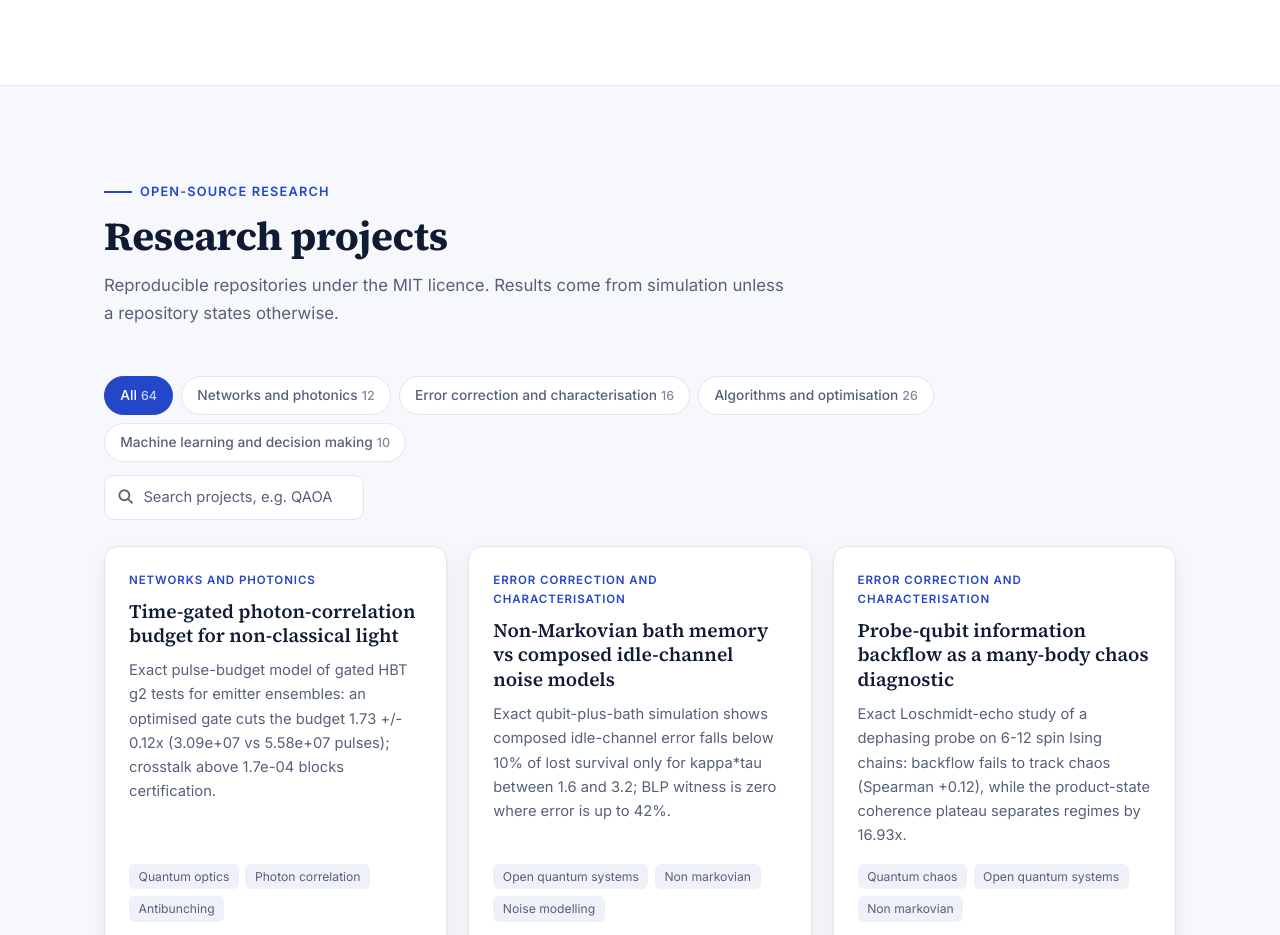
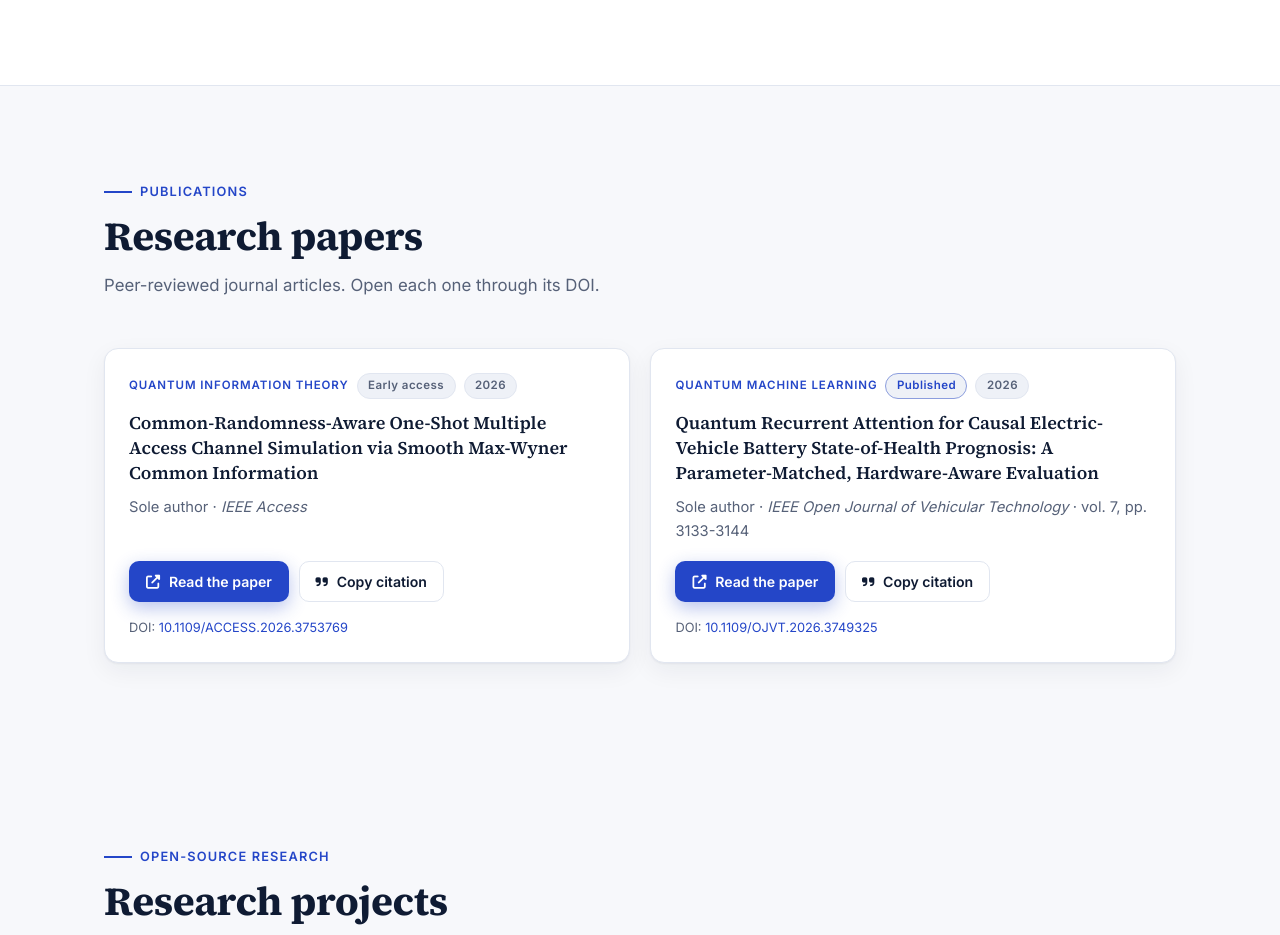
Before and after one commit to pradeepdegalaroyal/pradeepdegalaroyal.github.io, a plain HTML site: page index.html in a window 1280 px wide. Shown: the part 1865-2800 px from the top of the page. Drawn offline with Linux system fonts and the light colour scheme.

Commit message:
Add the research papers section

```diff
--- a/index.html
+++ b/index.html
@@ -299,6 +299,15 @@
             .reveal { opacity: 1; transform: none; }
             #hero { padding-top: 2rem; }
         }
+        /* papers */
+        .papers { display: grid; grid-template-columns: repeat(auto-fill, minmax(min(460px, 100%), 1fr)); gap: 1.3rem; }
+        .paper .meta { display: flex; flex-wrap: wrap; gap: .5rem; align-items: center; margin-bottom: .7rem; }
+        .paper .badge-s { font-size: .72rem; font-weight: 600; letter-spacing: .04em; border-radius: 999px; padding: .15rem .65rem; background: var(--surface-2); color: var(--muted); border: 1px solid var(--line); }
+        .paper .badge-s.pub { color: var(--accent); border-color: color-mix(in srgb, var(--accent) 45%, var(--line)); }
+        .paper h3 { font-size: 1.12rem; line-height: 1.4; }
+        .paper .by { color: var(--muted); font-size: .92rem; margin-bottom: 1.1rem; }
+        .paper .actions { display: flex; flex-wrap: wrap; gap: .6rem; margin-top: auto; }
+        .paper .actions .btn { padding: .5rem 1rem; font-size: .88rem; }
     </style>
 </head>
 <body>
@@ -313,6 +322,7 @@
             <nav id="nav" aria-label="Main">
                 <ul>
                     <li><a href="#research">Research</a></li>
+                    <li><a href="#papers">Papers</a></li>
                     <li><a href="#projects">Projects</a></li>
                     <li><a href="#experience">Experience</a></li>
                     <li><a href="#education">Education</a></li>
@@ -388,6 +398,55 @@
                 </div>
             </div>
         </section>
+
+        <!-- Papers -->
+        <!-- papers:start -->
+        <section id="papers" aria-labelledby="h-papers">
+            <div class="container">
+                <div class="sec-head reveal">
+                    <p class="eyebrow">Publications</p>
+                    <h2 id="h-papers">Research papers</h2>
+                    <p>Peer-reviewed journal articles. Open each one through its DOI.</p>
+                </div>
+                <div class="papers">
+                    <article class="card paper reveal" itemscope itemtype="https://schema.org/ScholarlyArticle">
+                        <div class="meta"><span class="area" style="margin:0">Quantum information theory</span>
+                            <span class="badge-s">Early access</span><span class="badge-s">2026</span></div>
+                        <h3 itemprop="name">Common-Randomness-Aware One-Shot Multiple Access Channel Simulation via Smooth Max-Wyner Common Information</h3>
+                        <p class="by">Sole author &middot; <em>IEEE Access</em></p>
+                        <div class="actions">
+                            <a class="btn btn-primary" href="https://doi.org/10.1109/ACCESS.2026.3753769" target="_blank" rel="noopener" itemprop="sameAs"><i class="fas fa-external-link-alt" aria-hidden="true"></i> Read the paper</a>
+                            <button class="btn btn-outline" type="button" data-cite="D. Chenchupradeep, &quot;Common-Randomness-Aware One-Shot Multiple Access Channel Simulation via Smooth Max-Wyner Common Information,&quot; IEEE Access, 2026 (early access). https://doi.org/10.1109/ACCESS.2026.3753769"><i class="fas fa-quote-right" aria-hidden="true"></i> Copy citation</button>
+                        </div>
+                        <p class="by" style="margin:.9rem 0 0;font-size:.8rem">DOI: <a href="https://doi.org/10.1109/ACCESS.2026.3753769" target="_blank" rel="noopener">10.1109/ACCESS.2026.3753769</a></p>
+                    </article>
+                    <article class="card paper reveal" itemscope itemtype="https://schema.org/ScholarlyArticle">
+                        <div class="meta"><span class="area" style="margin:0">Quantum machine learning</span>
+                            <span class="badge-s pub">Published</span><span class="badge-s">2026</span></div>
+                        <h3 itemprop="name">Quantum Recurrent Attention for Causal Electric-Vehicle Battery State-of-Health Prognosis: A Parameter-Matched, Hardware-Aware Evaluation</h3>
+                        <p class="by">Sole author &middot; <em>IEEE Open Journal of Vehicular Technology</em> &middot; vol. 7, pp. 3133-3144</p>
+                        <div class="actions">
+                            <a class="btn btn-primary" href="https://doi.org/10.1109/OJVT.2026.3749325" target="_blank" rel="noopener" itemprop="sameAs"><i class="fas fa-external-link-alt" aria-hidden="true"></i> Read the paper</a>
+                            <button class="btn btn-outline" type="button" data-cite="D. Chenchupradeep, &quot;Quantum Recurrent Attention for Causal Electric-Vehicle Battery State-of-Health Prognosis: A Parameter-Matched, Hardware-Aware Evaluation,&quot; IEEE Open Journal of Vehicular Technology, vol. 7, pp. 3133-3144, 2026. https://doi.org/10.1109/OJVT.2026.3749325"><i class="fas fa-quote-right" aria-hidden="true"></i> Copy citation</button>
+                        </div>
+                        <p class="by" style="margin:.9rem 0 0;font-size:.8rem">DOI: <a href="https://doi.org/10.1109/OJVT.2026.3749325" target="_blank" rel="noopener">10.1109/OJVT.2026.3749325</a></p>
+                    </article>
+                </div>
+            </div>
+        <script>
+        (function () {
+            document.querySelectorAll('#papers [data-cite]').forEach(function (b) {
+                b.addEventListener('click', function () {
+                    var t = b.getAttribute('data-cite'), label = b.innerHTML;
+                    function done() { b.innerHTML = '<i class="fas fa-check" aria-hidden="true"></i> Copied'; setTimeout(function () { b.innerHTML = label; }, 1600); }
+                    if (navigator.clipboard && window.isSecureContext) { navigator.clipboard.writeText(t).then(done); }
+                    else { var x = document.createElement('textarea'); x.value = t; document.body.appendChild(x); x.select(); try { document.execCommand('copy'); done(); } catch (err) {} document.body.removeChild(x); }
+                });
+            });
+        })();
+        </script>
+        </section>
+        <!-- papers:end -->
 
         <!-- Projects (data-driven from projects.json) -->
         <section id="projects" aria-labelledby="h-projects">
```
